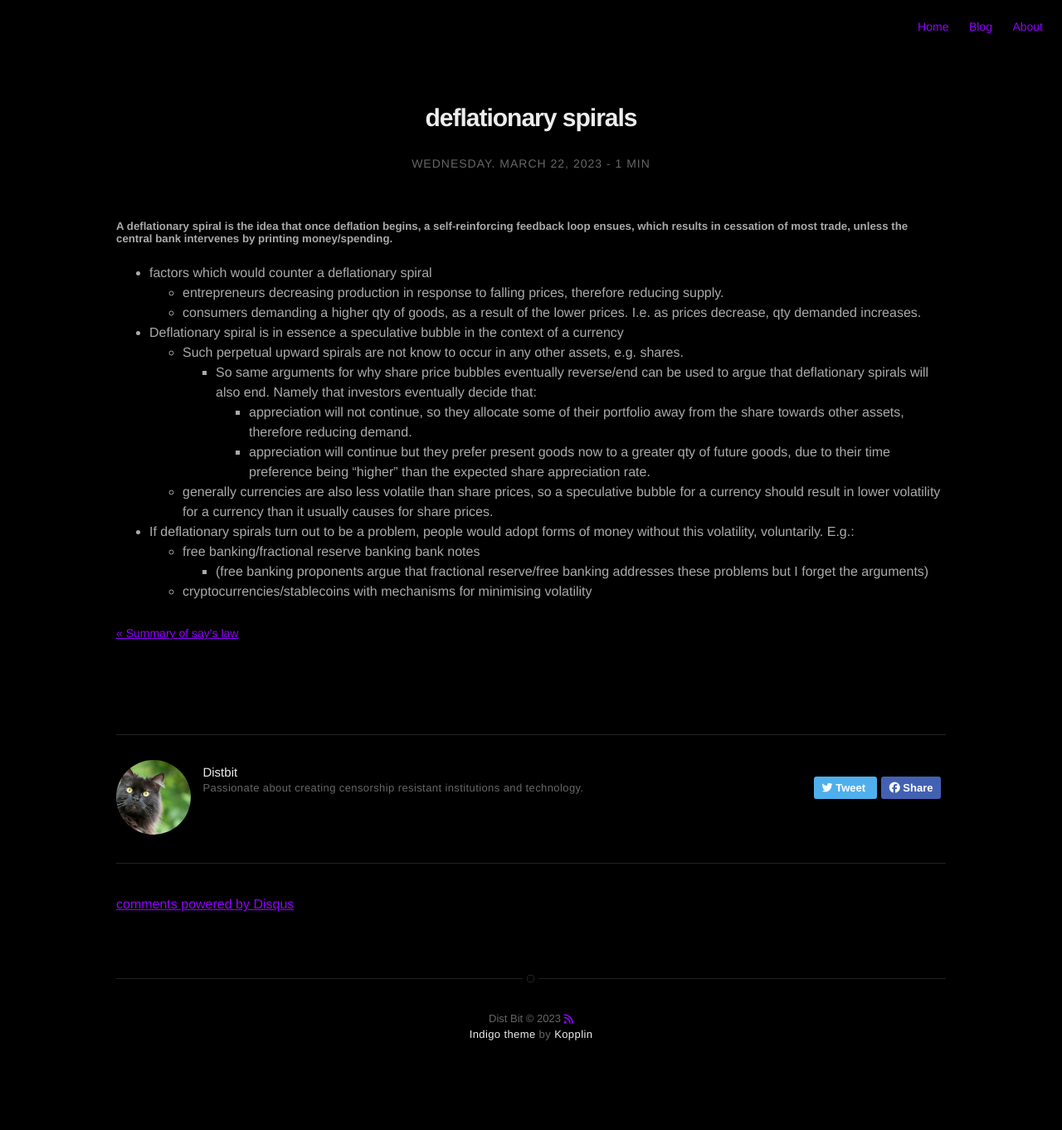
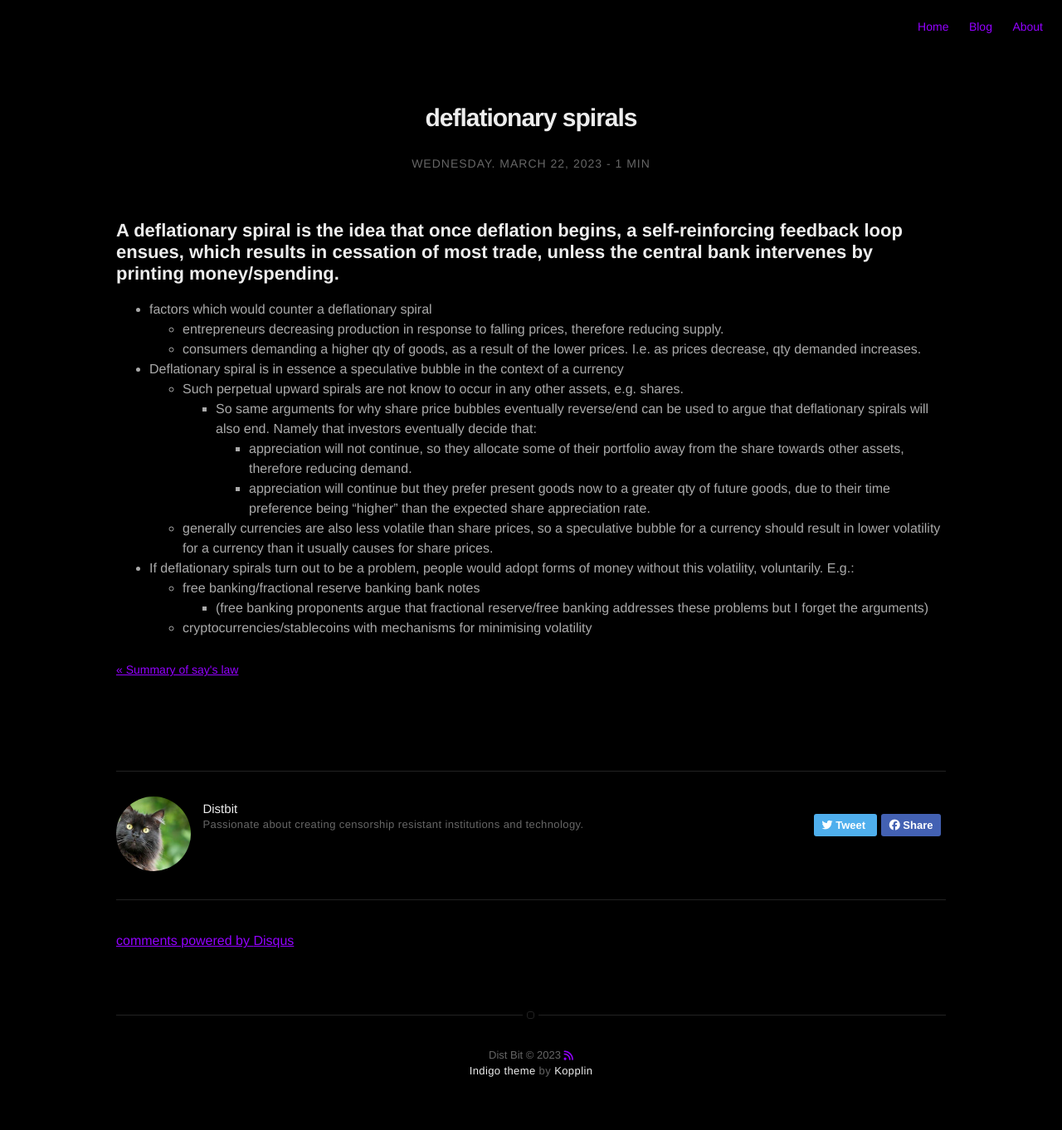
Before and after one commit to distbit0/distbit.xyz, a Jekyll site: the page built from _posts/2023-03-22-deflationary-spirals.md, in a window 1280 px wide. Shown: the whole page at 83% size. Built offline with Jekyll 4.4.1, drawn with Linux system fonts in a browser that asks for light colours; nearby versions of some CDN libraries; comment, search, counter and statistics services are not loaded; before the commit the page ends 1318 px from its top, so only the background shows below that.

```diff
--- a/_posts/2023-03-22-deflationary-spirals.md
+++ b/_posts/2023-03-22-deflationary-spirals.md
@@ -9,7 +9,7 @@ description:
 articleUrl: https://distbit.xyz/deflationary-spirals
 ---
 
-##### A deflationary spiral is the idea that once deflation begins, a self-reinforcing feedback loop ensues, which results in cessation of most trade, unless the central bank intervenes by printing money/spending.
+## A deflationary spiral is the idea that once deflation begins, a self-reinforcing feedback loop ensues, which results in cessation of most trade, unless the central bank intervenes by printing money/spending.
 
 
 - factors which would counter a deflationary spiral
```
